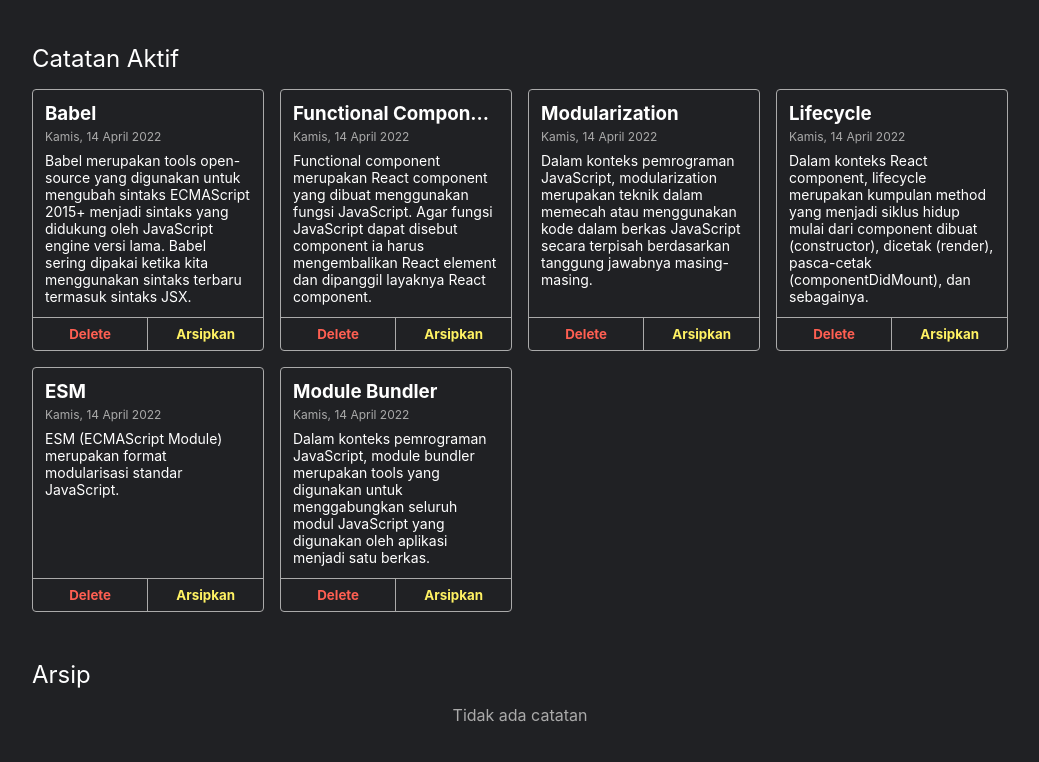
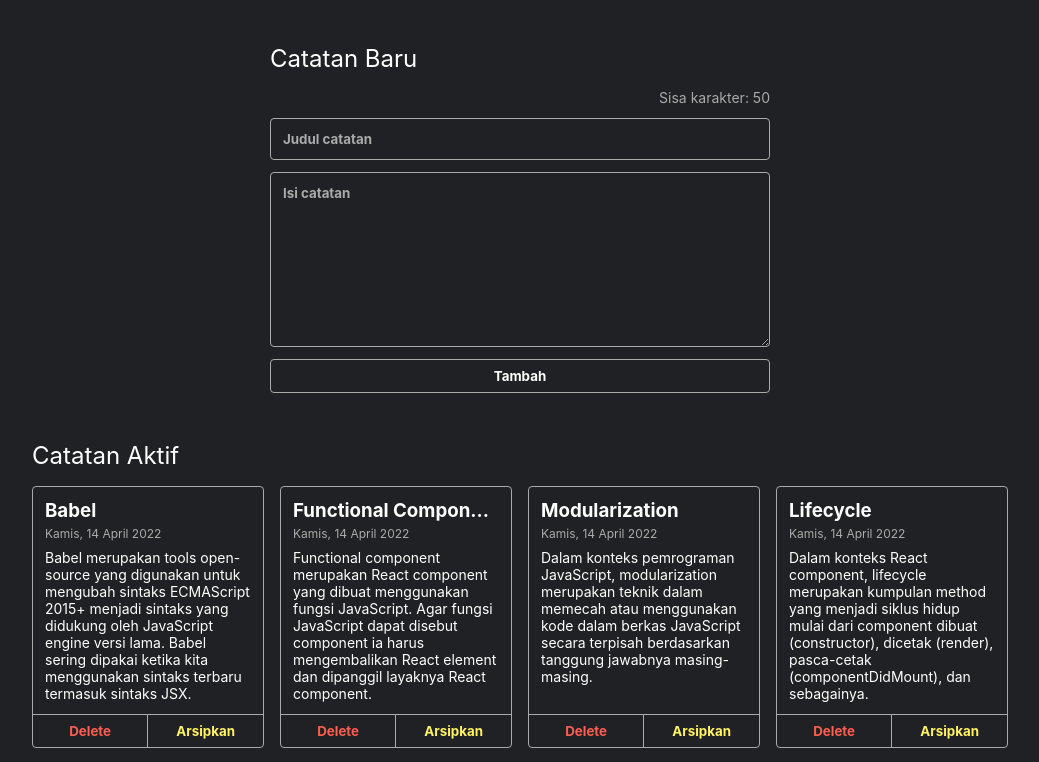
Before and after one commit to raassh-23/dicoding-react-basic-submission, a React (Create React App) app: page / in a window 1280 px wide. Shown: the top 762 px of the page, without its empty margins (120-1159 px from the left). Built offline with nearby package versions, Linux system fonts and the light colour scheme.

Commit message:
implement add note

```diff
--- a/src/components/App.js
+++ b/src/components/App.js
@@ -12,6 +12,7 @@
 
     this.onDeleteHandler = this.onDeleteHandler.bind(this);
     this.onArchiveHandler = this.onArchiveHandler.bind(this);
+    this.onAddHandler = this.onAddHandler.bind(this);
   }
 
   onDeleteHandler(id) {
@@ -32,12 +33,27 @@
     }));
   }
 
+  onAddHandler({title, body}) {
+    const createdAt = new Date();
+
+    this.setState((prevState) => ({
+      notes: [...prevState.notes, {
+        id: +createdAt,
+        title,
+        body,
+        createdAt: createdAt.toISOString(),
+        archived: false,
+      }],
+    }));
+  }
+
   render() {
     return (
       <div className="App">
         <AppBody notes={this.state.notes}
           onDelete={this.onDeleteHandler}
-          onArchive={this.onArchiveHandler}/>
+          onArchive={this.onArchiveHandler}
+          onAddNote={this.onAddHandler}/>
       </div>
     );
   }
--- a/src/components/AppBody.js
+++ b/src/components/AppBody.js
@@ -1,9 +1,11 @@
 import React from 'react';
+import NoteInput from './NoteInput';
 import NotesList from './NotesList';
 
-function AppBody({notes, onDelete, onArchive}) {
+function AppBody({notes, onDelete, onArchive, onAddNote}) {
   return (
     <div className="note-app__body">
+      <NoteInput onAddNote={onAddNote} />
       <NotesList title="Catatan Aktif"
         notes={notes.filter((note) => !note.archived)}
         onDelete={onDelete}
--- /dev/null
+++ b/src/components/NoteInput.js
@@ -0,0 +1,53 @@
+import React from 'react';
+
+class NoteInput extends React.Component {
+  constructor(props) {
+    super(props);
+
+    this.state = {
+      title: '',
+      body: '',
+    };
+
+    this.onSubmitHandler = this.onSubmitHandler.bind(this);
+    this.onInputChangeHandler = this.onInputChangeHandler.bind(this);
+  }
+
+  onInputChangeHandler(e) {
+    this.setState((prevState) => ({
+      ...prevState,
+      [e.target.name]: e.target.value,
+    }));
+  }
+
+  onSubmitHandler(e) {
+    e.preventDefault();
+    this.props.onAddNote(this.state);
+    this.setState({
+      title: '',
+      body: '',
+    });
+  }
+
+  render() {
+    return (
+      <div className="note-input">
+        <h2>Catatan Baru</h2>
+        <form onSubmit={this.onSubmitHandler}>
+          <p className="note-input__title__char-limit">
+            {`Sisa karakter: ${50 - this.state.title.length}`}
+          </p>
+          <input className="note-input__title" type="text" name="title"
+            placeholder="Judul catatan" value={this.state.title}
+            onChange={this.onInputChangeHandler} required />
+          <textarea className="note-input__body" type="text" name="body"
+            placeholder="Isi catatan" value={this.state.body}
+            onChange={this.onInputChangeHandler} required />
+          <button type="submit">Tambah</button>
+        </form>
+      </div>
+    );
+  }
+}
+
+export default NoteInput;
```
